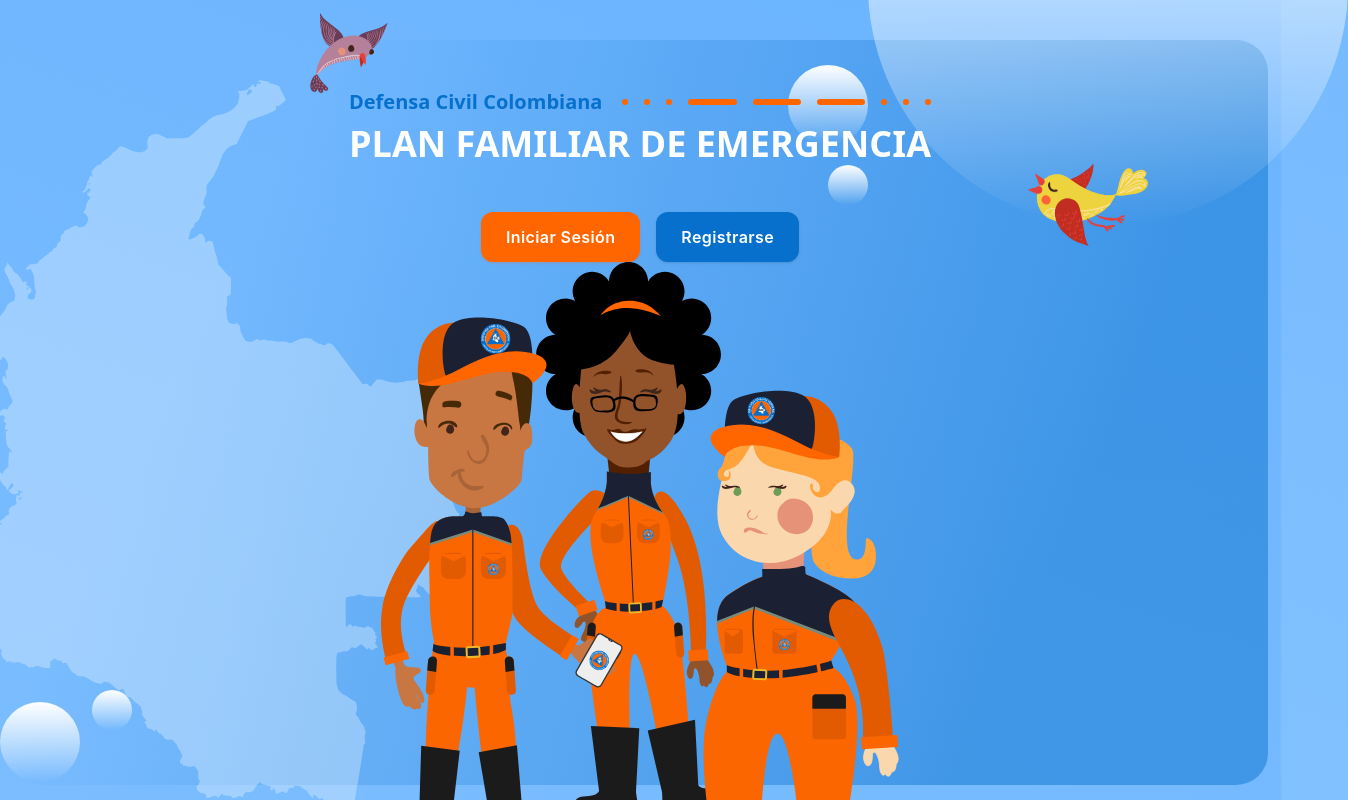
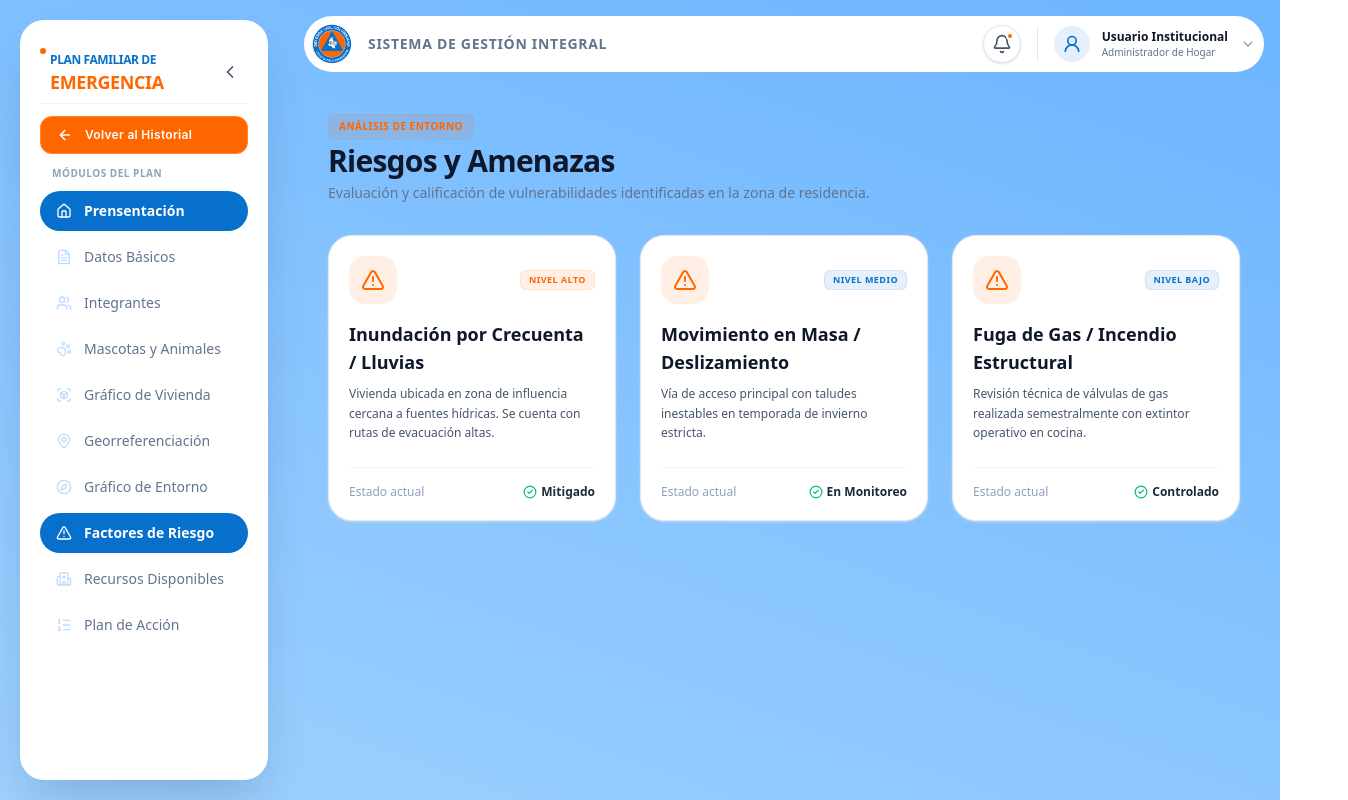
Before and after one commit to JohnVanagandr/plan-familiar, a React (Vite) app: page /planes-familiares/1/riesgos in a window 1280 px wide. Before the commit this address led to /. Shown: the top 800 px of the page, 1348 px wide, since content can reach past the window. Built offline with nearby package versions, Linux system fonts and the light colour scheme.

Commit message:
Datos basicos

```diff
--- a/src/layouts/components/DashboardSidebar.jsx
+++ b/src/layouts/components/DashboardSidebar.jsx
@@ -20,9 +20,29 @@
 
   // Detección segura del workspace del plan mediante segmentos de URL
   const pathSegments = location.pathname.split('/');
-  const isPlansRoute = pathSegments[1] === 'dashboard' && pathSegments[2] === 'plans';
-  const currentPlanId = isPlansRoute && pathSegments[3] && pathSegments[3] !== 'new' ? pathSegments[3] : null;
+  // const isPlansRoute = pathSegments[1] === 'dashboard' && pathSegments[2] === 'plans';
+  // const currentPlanId = isPlansRoute && pathSegments[3] && pathSegments[3] !== 'new' ? pathSegments[3] : null;
+  // const isInPlanWorkspace = Boolean(currentPlanId);
+
+  // Buscamos el índice exacto donde aparece 'planes-familiares' dentro de la URL
+  const plansIndex = pathSegments.findIndex(segment => segment === 'planes-familiares');
+
+  // Verificamos si existe 'planes-familiares' en la URL
+  const isPlansRoute = plansIndex !== -1;
+
+  // El ID del plan siempre será la palabra que está justo DESPUÉS de 'planes-familiares'
+  const possiblePlanId = isPlansRoute ? pathSegments[plansIndex + 1] : null;
+
+  // Validamos que el ID exista y no sea una subruta fija de creación como "new"
+  const currentPlanId = possiblePlanId && possiblePlanId !== 'new' ? possiblePlanId : null;
+
+  // Si encontramos un ID válido, se activan los 10 módulos del plan
   const isInPlanWorkspace = Boolean(currentPlanId);
+
+  // Reconstruimos la ruta base dinámica del plan (ej: "/planes-familiares/1" o "/dashboard/planes-familiares/1")
+  const planBasePath = isPlansRoute
+    ? `/${pathSegments.slice(0, plansIndex + 2).join('/')}`
+    : '/planes-familiares';
 
   // Clases dinámicas con indicador visual de acento institucional (#FF6600)
   const navLinkClasses = ({ isActive }) => `
@@ -37,7 +57,7 @@
 
   // Los 9 módulos de administración secundaria del plan
   const planWorkspaceModules = [
-    { label: "Prensentación", path: "presentacion-familia", icon: Home },
+    { label: "Prensentación", path: "", icon: Home },
     { label: "Datos Básicos", path: "datos-basicos", icon: FileText },
     { label: "Integrantes", path: "integrantes", icon: Users },
     { label: "Mascotas y Animales", path: "mascotas", icon: PawPrint },
@@ -140,7 +160,7 @@
               </NavLink>
 
               <NavLink
-                to="/dashboard/plans"
+                to="/planes-familiares"
                 title="Historial de Planes"
                 className={navLinkClasses}
               >
@@ -190,7 +210,7 @@
                       ? "lg:justify-center lg:w-12 lg:h-12 lg:p-0"
                       : "px-4 py-2.5 gap-3"
                   }`}
-                  onClick={() => navigate("/dashboard/plans")}
+                  onClick={() => navigate("/planes-familiares")}
                   title="Regresar al historial de planes"
                 >
                   <ArrowLeft className="w-4 h-4 shrink-0" />
@@ -210,7 +230,7 @@
 
               {planWorkspaceModules.map((module, idx) => {
                 const Icon = module.icon;
-                const targetPath = `/dashboard/plans/${currentPlanId}/${module.path}`;
+                const targetPath = `/planes-familiares/${currentPlanId}/${module.path}`;
 
                 return (
                   <NavLink
--- a/src/routes/protected.routes.jsx
+++ b/src/routes/protected.routes.jsx
@@ -24,18 +24,17 @@
 
       // --- Nuevas Rutas de Gestión de Planes ---
       {
-        path: "/dashboard/plans",
+        path: "/planes-familiares",
         element: <PlansHistoryView />
       },
       {
-        path: "/dashboard/plans/:planId",
+        path: "/planes-familiares/:planId",
         // element: <PlanWorkspaceView />,
         children: [
           // Redirección por defecto al primer módulo del plan
-          { index: true, element: <Navigate to="datos-principales" replace /> },
+          { index: true, element: <PresentacionView /> },
 
           // Los 9 módulos de administración del plan
-          { path: "presentacion-familia", element: <PresentacionView /> },
           { path: "datos-basicos", element: <DatosBasicosView /> },
           { path: "integrantes", element: <IntegrantesView /> },
           { path: "mascotas", element: <div>Vista Mascotas y Animales</div> },
--- a/src/views/PlansHistoryView.jsx
+++ b/src/views/PlansHistoryView.jsx
@@ -15,7 +15,7 @@
   const handleCreateNew = () => {
     // Genera un ID temporal y redirige al primer módulo del nuevo plan
     const newId = Date.now().toString();
-    navigate(`/dashboard/plans/${newId}/datos-principales`);
+    navigate(`/planes-familiares/${newId}`);
   };
 
   return (
@@ -57,7 +57,7 @@
               <Button
                 variant="secondary"
                 size="sm"
-                onClick={() => navigate(`/dashboard/plans/${plan.id}/datos-principales`)}
+                onClick={() => navigate(`/planes-familiares/${plan.id}`)}
               >
                 <span>Administrar Plan</span>
                 <ArrowRight className="w-4 h-4" />
```
